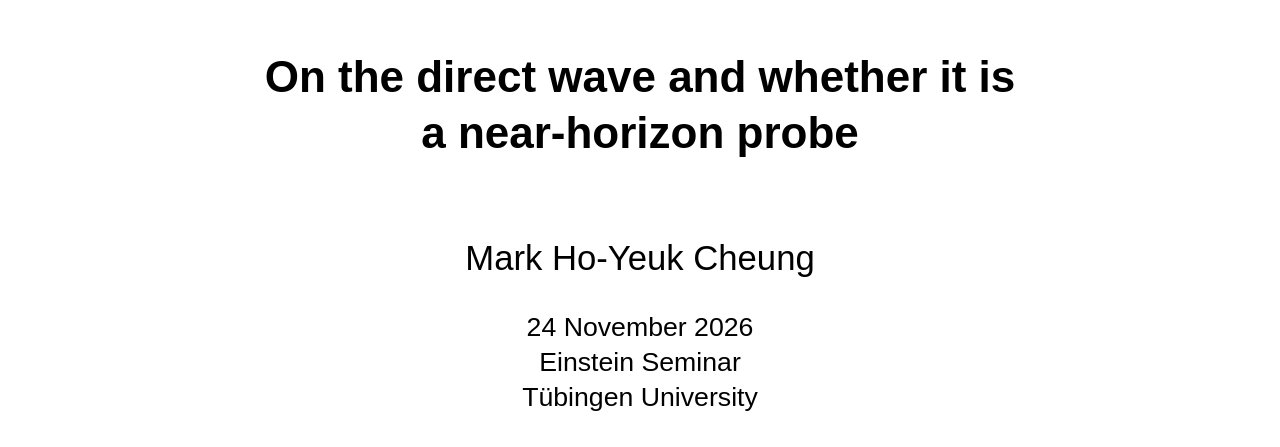
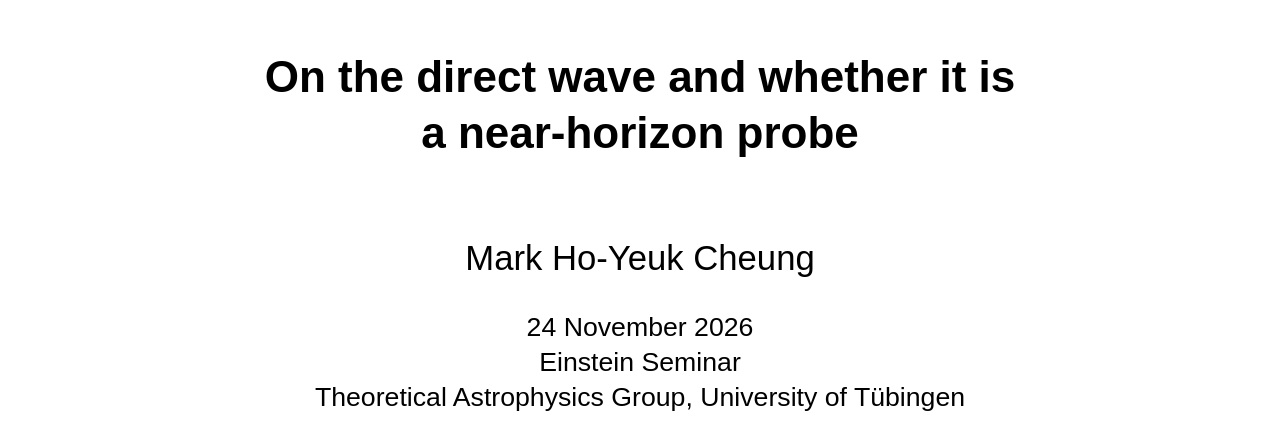
Before and after one commit to mhycheung/tuebingen-seminar-slides, a plain HTML site: page presentation.html in a window 1280 px wide. Shown: the part 117-564 px from the top of the page. Drawn offline with Linux system fonts and the light colour scheme.

Commit message:
Build from d6f07cb

```diff
--- a/presentation.html
+++ b/presentation.html
@@ -22,7 +22,7 @@
 <section class="slide" id="title-slide">
   <div class="title-talk">On the direct wave and whether it is<br>a near-horizon probe</div>
   <div class="title-speaker">Mark Ho-Yeuk Cheung</div>
-  <div class="title-event">24 November 2026<br>Einstein Seminar<br>Tübingen University</div>
+  <div class="title-event">24 November 2026<br>Einstein Seminar<br>Theoretical Astrophysics Group, University of Tübingen</div>
   <div class="title-logos">
     <img class="title-logo-ias" src="parts/title/assets/ias_logo.svg" alt="Institute for Advanced Study">
     <img class="title-logo-croucher" src="parts/title/assets/croucher_logo.svg" alt="Croucher Foundation">
```
Also changed, not shown: title.html (+1 -1 lines).
